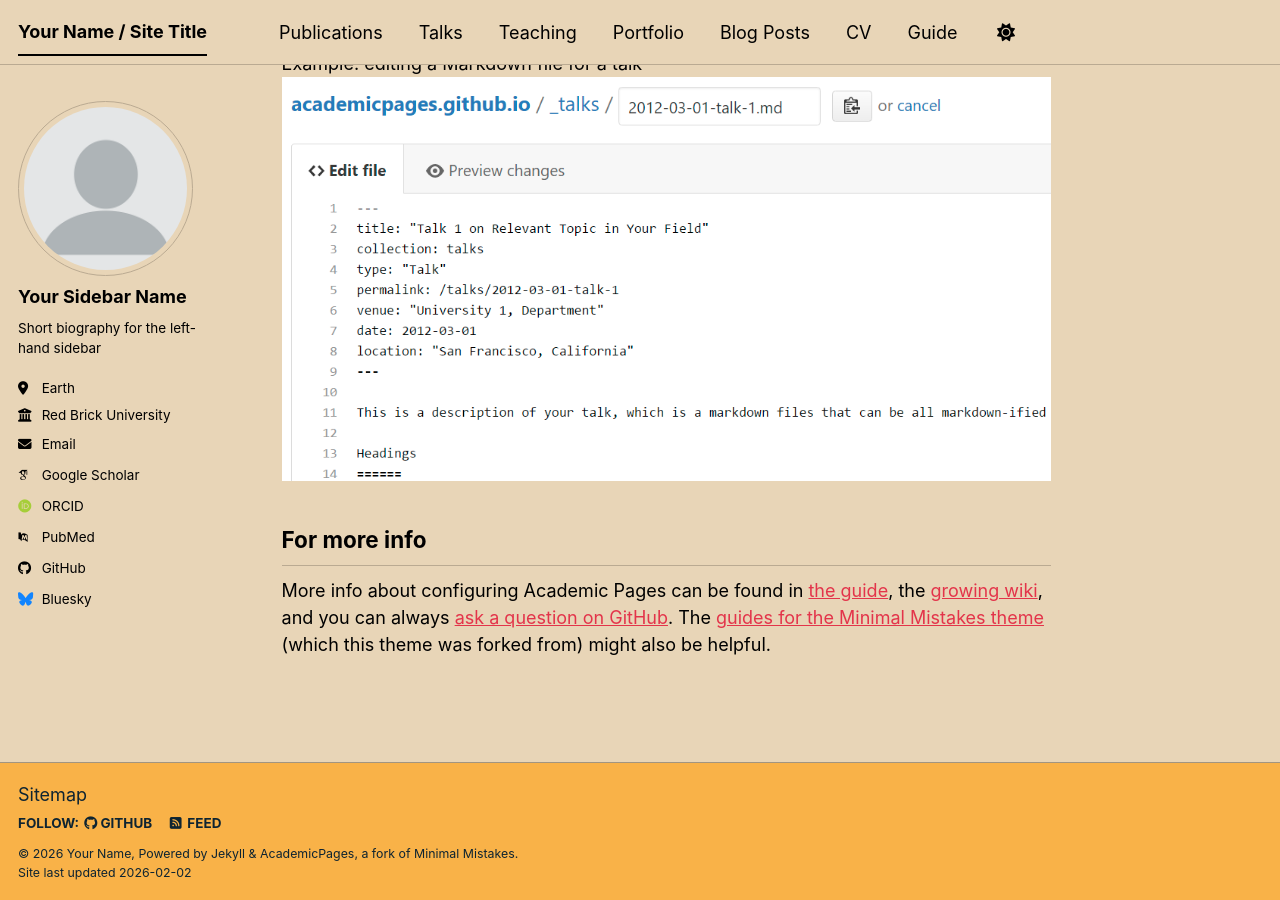
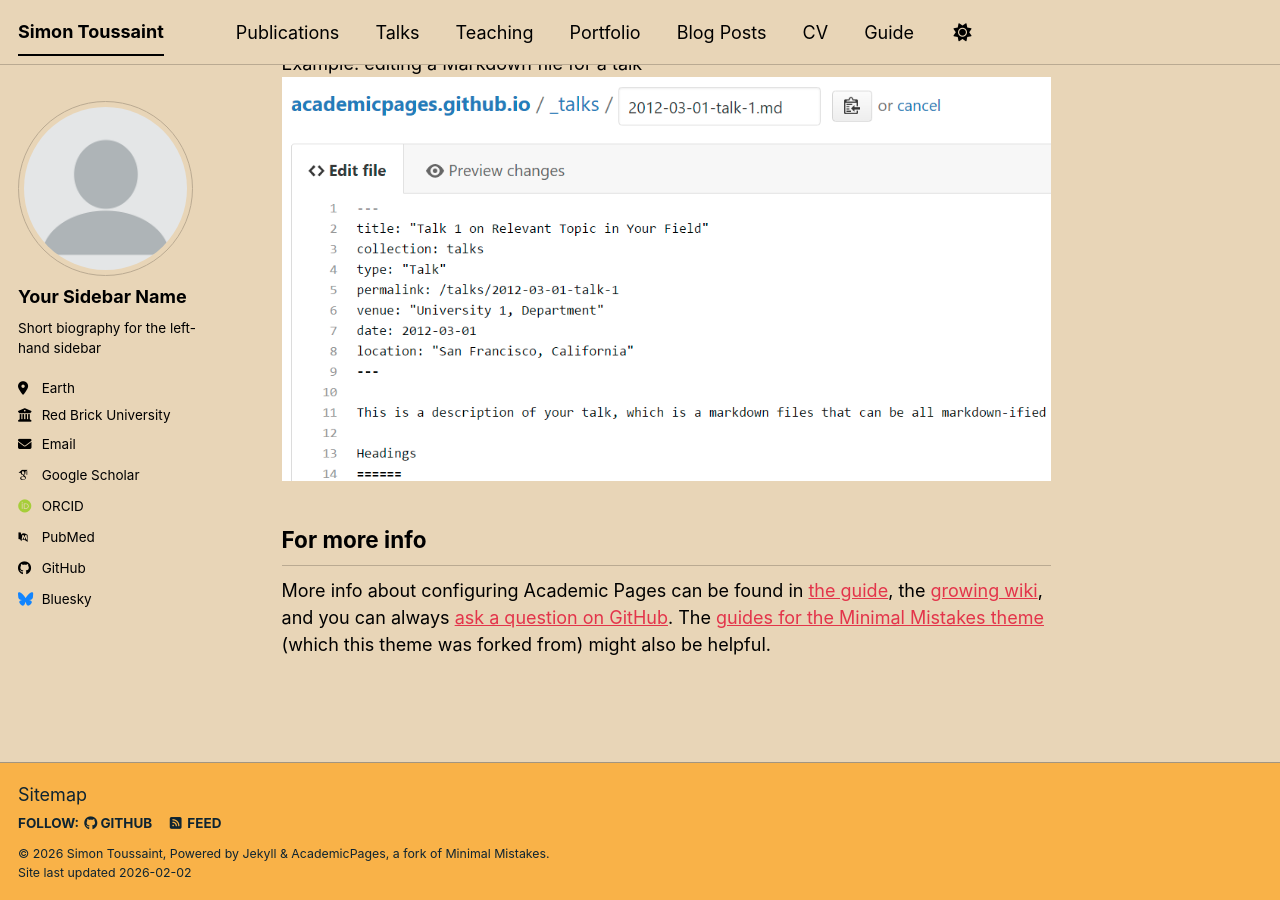
Before and after one commit to sjtoussaint/sjtoussaint.github.io, a Jekyll site: the page built from _pages/about.md, in a window 1280 px wide and 900 px high, scrolled down 2720 px. Built offline with Jekyll 4.4.1, drawn with Linux system fonts in a browser that asks for light colours; some web fonts are replaced; a script bundle is joined from its source files by our own code; library files that are not in the unit come from our copies.

Commit message:
Update _config.yml

```diff
--- a/_config.yml
+++ b/_config.yml
@@ -9,14 +9,14 @@
 # Basic Site Settings
 locale                   : "en-US"
 site_theme               : "sunrise" # The available themes options are "default", "air", "sunrise", "mint", "dirt" and "contrast"
-title                    : "Your Name / Site Title"
+title                    : "Simon Toussaint"
 title_separator          : "-"
-name                     : &name "Your Name"
-description              : &description "Your Name's academic portfolio"   # Update this with a general description of your site, this is the default if not overridden by a page
-url                      : https://academicpages.github.io # The base hostname & protocol for your site e.g. "https://[your GitHub username].github.io",
+name                     : &name "Simon Toussaint"
+description              : &description "Simon Toussaint's website"   # Update this with a general description of your site, this is the default if not overridden by a page
+url                      : https://sjtoussaint.github.io # The base hostname & protocol for your site e.g. "https://[your GitHub username].github.io",
                                                            # or if you already have some other page hosted on Github then use "https://[your GitHub username].github.io/[Your Repo Name]"
 baseurl                  : "" # the subpath of your site, e.g. "/blog"
-repository               : "academicpages/academicpages.github.io"
+repository               : "sjtoussaint/sjtoussaint.github.io"
 
 # Site Author - The following control what appear as part of the author content on the side bar.
 #               If a field is blank the icon and link will not appear, otherwise it will be shown.
```
